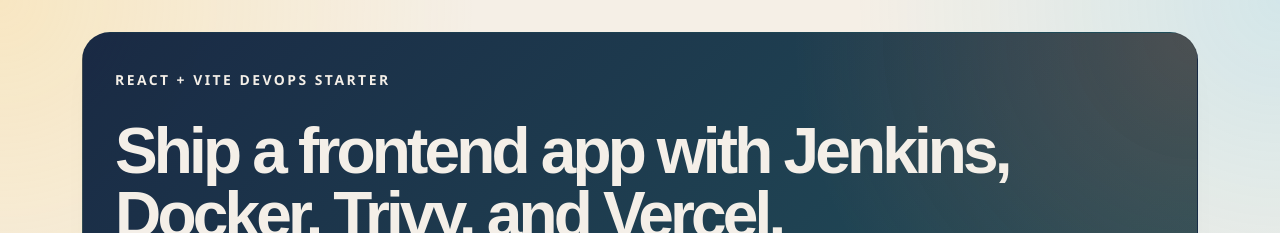
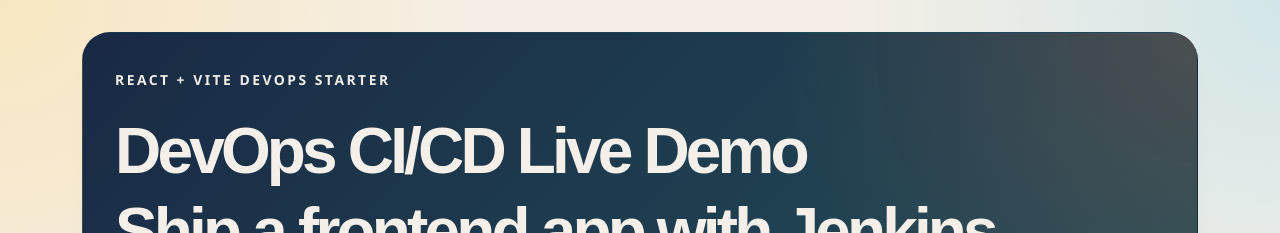
Before and after one commit to Amogh-Hegde/react-devops-cicd, a React (Vite) app: page / in a window 1280 px wide. Shown: the top 233 px of the page. Built offline with nearby package versions, Linux system fonts and the light colour scheme; no server answers.

Commit message:
testing cicd

```diff
--- a/src/App.jsx
+++ b/src/App.jsx
@@ -43,6 +43,7 @@
     <main className="page-shell">
       <section className="hero-panel">
         <div className="eyebrow">React + Vite DevOps Starter</div>
+        <h1>DevOps CI/CD Live Demo</h1>
         <h1>Ship a frontend app with Jenkins, Docker, Trivy, and Vercel.</h1>
         <p className="hero-copy">
           This demo UI mirrors the pipeline in this repository: lint the code,
```
